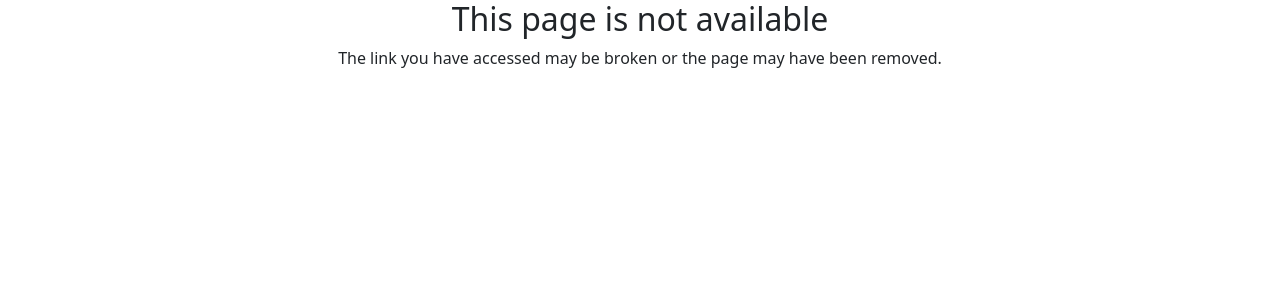
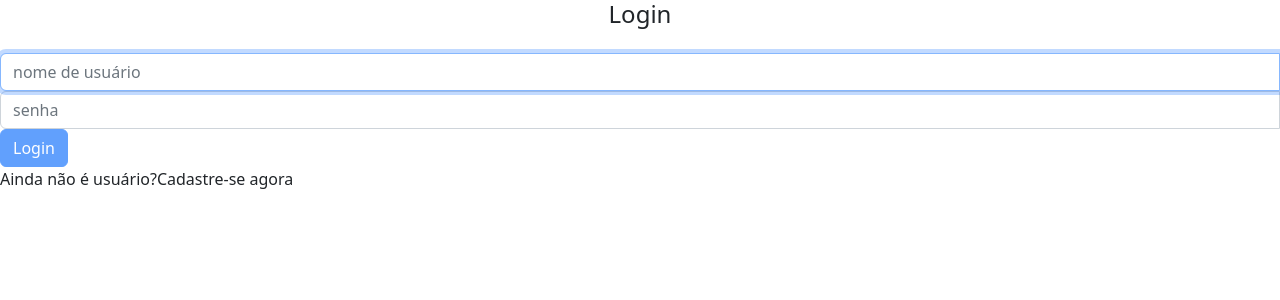
Before and after one commit to midoriobana/alurapic, an Angular app: page / in a window 1280 px wide. Shown: the top 300 px of the page. Built offline with nearby package versions, Linux system fonts and the light colour scheme.

Commit message:
criacao da tela de login

```diff
--- a/src/app/app.module.ts
+++ b/src/app/app.module.ts
@@ -6,6 +6,7 @@ import { PhotosModule } from './photos/photos.module';
 import { AppRoutingModule } from './app.routing.module';
 import { ErrorsModule } from './errors/errors.module';
 import { FontAwesomeModule } from '@fortawesome/angular-fontawesome';
+import { HomeModule } from './home/home.module';
 
 @NgModule({
   declarations: [
@@ -16,7 +17,8 @@ import { FontAwesomeModule } from '@fortawesome/angular-fontawesome';
     PhotosModule,
     AppRoutingModule,
     ErrorsModule,
-    FontAwesomeModule
+    FontAwesomeModule,
+    HomeModule
   ],
   providers: [],
   bootstrap: [AppComponent]
--- a/src/app/app.routing.module.ts
+++ b/src/app/app.routing.module.ts
@@ -5,8 +5,20 @@ import { PhotoListComponent } from './photos/photo-list/photo-list.component';
 import { PhotoFormComponent } from './photos/photo-form/photo-form.component';
 import { NotFoundComponent } from './errors/not-found/not-found.component';
 import { PhotoListResolverService } from './photos/photo-list/photo-list-resolver.service';
+import { SigninComponent } from './home/signin/signin.component';
 
 const routes: Routes = [
+	{
+		path: '',
+		component: SigninComponent
+	},
+	{
+		path: 'user/:userName',
+		component: PhotoListComponent,
+		resolve: {
+			photos: PhotoListResolverService
+		}
+	},
 	{
 		path: 'user/:userName', component: PhotoListComponent,
 		resolve: {
--- /dev/null
+++ b/src/app/home/home.component.html
@@ -0,0 +1 @@
+<p>home works!</p>
--- /dev/null
+++ b/src/app/home/signin/signin.component.html
@@ -0,0 +1,15 @@
+<h4 class="text-center">Login</h4>
+<form [formGroup]="loginForm" class="need-validation mt-4" autocomplete="off" novalidate>
+  <div class="input-group">
+    <input class="form-control" placeholder="nome de usuário" autofocus formControlName="userName">
+    <invalid-feedback [field]="f['userName']"></invalid-feedback>
+  </div>
+  <div class="input-group">
+    <input type="password" class="form-control" placeholder="senha" formControlName="password">
+    <invalid-feedback [field]="f['password']"></invalid-feedback>
+  </div>
+  <button type="submit" [disabled]="loginForm.invalid" class="btn btn-primary btn-block">
+    Login
+  </button>
+</form>
+<p>Ainda não é usuário?<a>Cadastre-se agora</a></p>
--- /dev/null
+++ b/src/app/home/signin/signin.component.ts
@@ -0,0 +1,26 @@
+import { Component, OnInit } from '@angular/core';
+import { FormBuilder, FormGroup, Validators } from '@angular/forms';
+
+@Component({
+  selector: 'app-signin',
+  templateUrl: './signin.component.html'
+})
+export class SigninComponent implements OnInit {
+
+  loginForm: FormGroup
+
+  constructor(
+    private fb: FormBuilder
+  ) { }
+
+  ngOnInit(): void {
+    this.loginForm = this.fb.group({
+      userName: ['', Validators.required],
+      password: ['', Validators.required]
+    })
+  }
+
+  get f() {
+    return this.loginForm.controls
+  }
+}
--- a/src/app/photos/photo-list/photos/photos.component.html
+++ b/src/app/photos/photo-list/photos/photos.component.html
@@ -1,5 +1,5 @@
 <p class="text-center text-muted" *ngIf="!photos.length">
-  Sorry, no photos
+  Desculpe, sua busca não retornou nenhuma foto
 </p>
 <ol class="list-unstyled">
   <li *ngFor="let cols of rows" class="row">
--- /dev/null
+++ b/src/app/shared/components/invalid-feedback/invalid-feedback.component.html
@@ -0,0 +1 @@
+<div *ngIf="isError(field)">{{errorMessage}}</div>
--- /dev/null
+++ b/src/app/shared/components/invalid-feedback/invalid-feedback.component.ts
@@ -0,0 +1,46 @@
+import { Component, ElementRef, Input, Renderer2 } from '@angular/core';
+import { FormControl } from '@angular/forms';
+
+@Component({
+  selector: 'invalid-feedback',
+  templateUrl: './invalid-feedback.component.html',
+  styles: [
+  ]
+})
+export class InvalidFeedbackComponent {
+
+  @Input() field: FormControl
+  @Input() name: 'Campo'
+  errorMessage: string
+
+  constructor(private renderer: Renderer2, hostElement: ElementRef) {
+    renderer.addClass(hostElement.nativeElement, 'invalid-feedback')
+  }
+
+  isError(field) {
+    this.errorMessage = ''
+    if (field.errors?.required) {
+      this.errorMessage = 'Campo obrigatório'
+    } else if (field.errors?.invalidDate || field.errors?.bsDate) {
+      this.errorMessage = 'Data inválida'
+    } else if (field.errors?.pattern) {
+      this.errorMessage = `${this.name} inválido`
+    } else if (field.errors?.invalid) {
+      this.errorMessage = `${this.name} inválido`
+    } else if (field.errors?.['Mask error'] || field.errors?.mask) {
+      this.errorMessage = `${this.name} inválido`
+    } else if (field.errors?.min) {
+      this.errorMessage = `Valor mínimo ${field.errors.min.min}`
+    } else if (field.errors?.max) {
+      this.errorMessage = `Valor máximo ${field.errors.max.max}`
+    } else if (field.errors?.doNotMatch) {
+      this.errorMessage = `As senhas informadas não conferem`
+    } else if (field.errors?.minlength) {
+      this.errorMessage = `Mínimo ${field.errors.minlength.requiredLength} caracteres`
+    } else if (field.errors?.maxlength) {
+      this.errorMessage = `Máximo ${field.errors.minlength.requiredLength} caracteres`
+    }
+
+    return this.errorMessage != ''
+  }
+}
```
Also changed, not shown: src/app/home/home.component.ts (added, +14 -0 lines), src/app/home/home.module.ts (added, +15 -0 lines), src/app/shared/components/invalid-feedback/invalid-feedback.module.ts (added, +12 -0 lines), tsconfig.json (+6 -1 lines).
